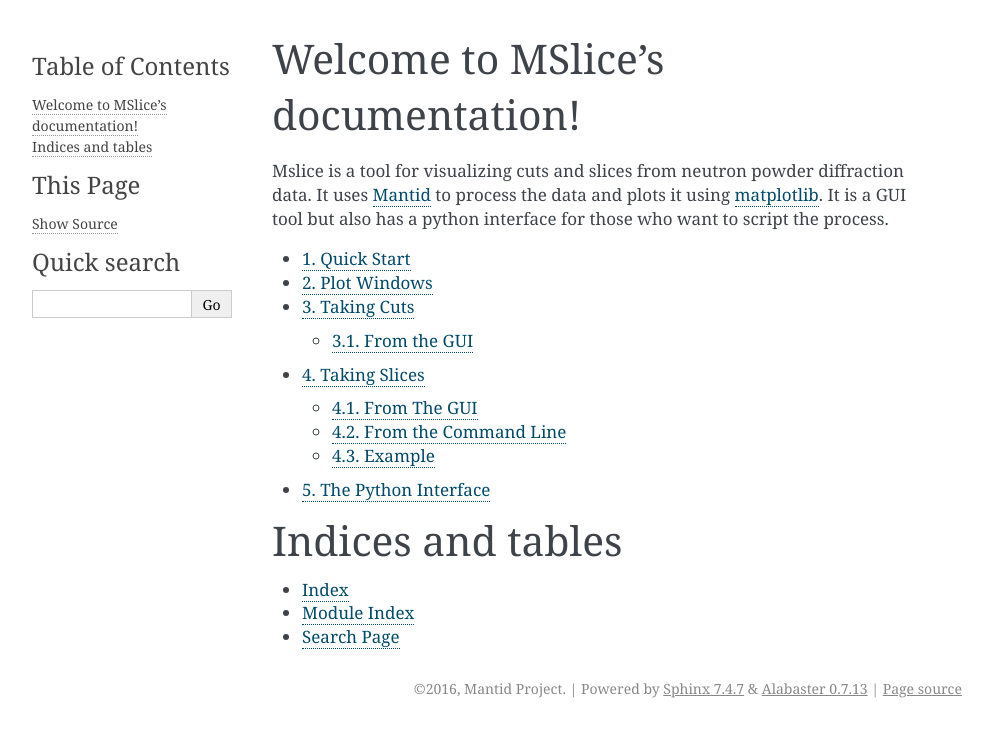
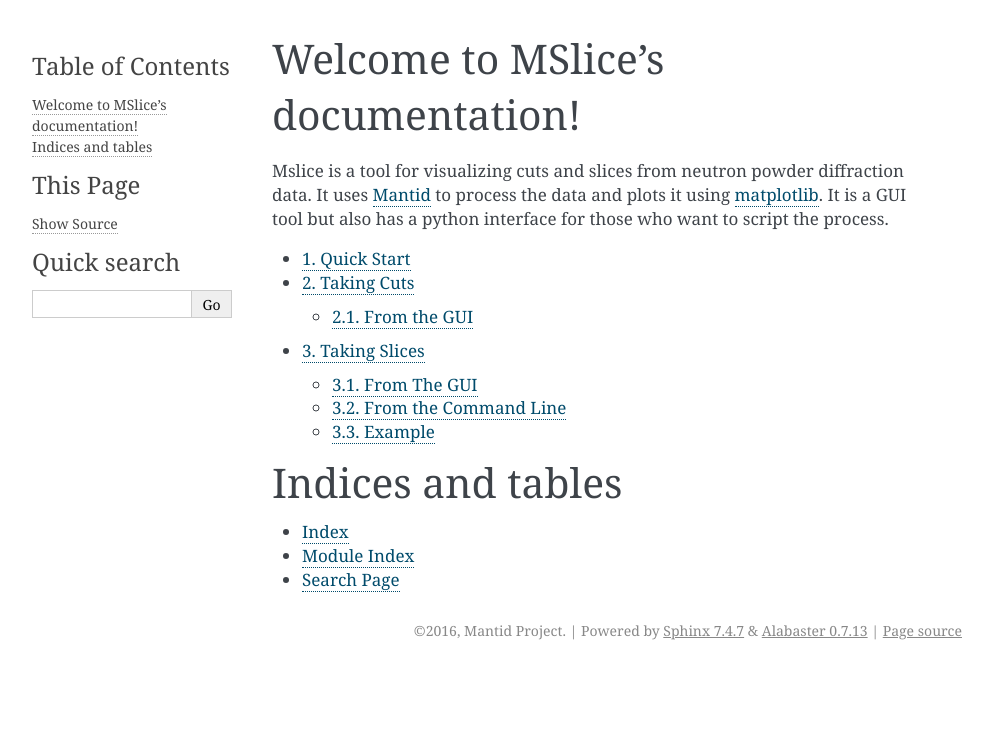
Before and after one commit to mantidproject/mslice, a Sphinx documentation site: the page built from docs/source/index.rst, in a window 1280 px wide. Shown: the top 737 px of the page, without its empty margins (148-1141 px from the left). Built offline with Sphinx 7.4.7, drawn with Linux system fonts in a browser that asks for light colours; part of the change alters nothing that is shown.

```diff
--- a/docs/source/cli.rst
+++ /dev/null
@@ -1,2 +0,0 @@
-The Python Interface
-====================
--- a/docs/source/index.rst
+++ b/docs/source/index.rst
@@ -1,12 +1,10 @@
-.. MSlice documentation master file, created by
-   sphinx-quickstart on Tue Sep 20 10:49:22 2016.
-   You can adapt this file completely to your liking, but it should at least
-   contain the root `toctree` directive.
-
 Welcome to MSlice's documentation!
 ==================================
 
-Mslice is a tool for visualizing cuts and slices from neutron powder diffraction data. It uses `Mantid <http://mantidproject.org>`_ to process the data and plots it using `matplotlib <http://matplotlib.org/>`_. It is a GUI tool but also has a python interface for those who want to script the process.
+Mslice is a tool for visualizing cuts and slices from neutron powder diffraction data. It uses
+`Mantid <http://mantidproject.org>`_ to process the data and plots it using
+`matplotlib <http://matplotlib.org/>`_. It is a GUI tool but also has a
+python interface for those who want to script the process.
 
 
 .. toctree::
@@ -14,10 +12,8 @@ Mslice is a tool for visualizing cuts and slices from neutron powder diffraction
    :numbered:
 
    quickstart
-   plotwindows
    cutting
    slicing
-   cli
 
 
 Indices and tables
--- a/docs/source/plotwindows.rst
+++ /dev/null
@@ -1,2 +0,0 @@
-Plot Windows
-============
```
